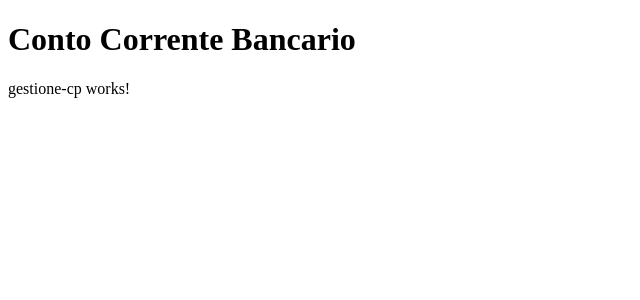
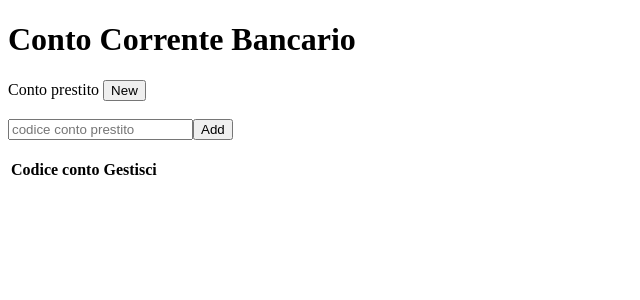
Before and after one commit to luca-lezzerini/conto-corrente-bancario-s, an Angular app in the folder conto-corrente-bancario-s-client/: page /app-gestione-cp in a window 1280 px wide. Shown: the top 300 px of the page, without its empty margins (0-640 px from the left). Built offline with nearby package versions, Linux system fonts and the light colour scheme.

Commit message:
implementato scheletro gestione cp client

```diff
--- /dev/null
+++ b/conto-corrente-bancario-s-client/src/app/conto-prestito.ts
@@ -0,0 +1,4 @@
+export class ContoPrestito {
+    id: bigint;
+    codice = "";
+}
--- a/conto-corrente-bancario-s-client/src/app/gestione-cp/gestione-cp.component.html
+++ b/conto-corrente-bancario-s-client/src/app/gestione-cp/gestione-cp.component.html
@@ -1 +1,20 @@
-<p>gestione-cp works!</p>
+Conto prestito <button (click)="new()">New</button>
+<br><br>
+<input type="text" [(ngModel)]="contoPrestito.codice " placeholder="codice conto prestito">
+<button (click)="add()">Add</button>
+<br><br>
+<table>
+    <tr>
+        <th>Codice conto</th>
+        <th>Gestisci</th>
+    </tr>
+    <tr *ngFor="let c of codici">
+        <td> {{c.codice}} </td>
+        <td> <button (click)="edit(c)">edit</button> </td>
+        <td> <button (click)="delete(c)">delete</button> </td>
+    </tr>
+</table>
+<div *ngIf=" showFormChoice ">
+    <button (click)="conferma()">conferma</button>
+    <button (click)="annulla()">annulla</button>
+</div>
--- a/conto-corrente-bancario-s-client/src/app/gestione-cp/gestione-cp.component.ts
+++ b/conto-corrente-bancario-s-client/src/app/gestione-cp/gestione-cp.component.ts
@@ -1,4 +1,6 @@
+import { HttpClient } from '@angular/common/http';
 import { Component, OnInit } from '@angular/core';
+import { ContoPrestito } from '../conto-prestito';
 
 @Component({
   selector: 'app-gestione-cp',
@@ -6,10 +8,29 @@ import { Component, OnInit } from '@angular/core';
   styleUrls: ['./gestione-cp.component.css']
 })
 export class GestioneCpComponent implements OnInit {
+  contoPrestito: ContoPrestito = new ContoPrestito();
+  showFormChoice: boolean = false;
+  codici: ContoPrestito[] = [];
 
-  constructor() { }
+  constructor(private http: HttpClient) { }
 
   ngOnInit(): void {
   }
 
+  new() {
+
+  }
+
+  add() {
+
+  }
+  edit() {
+    this.showFormChoice = true;
+  }
+  delete() {
+
+  }
+
+
+
 }
```
Also changed, not shown: 1 other file (tests, documents, lock files or other folders).
